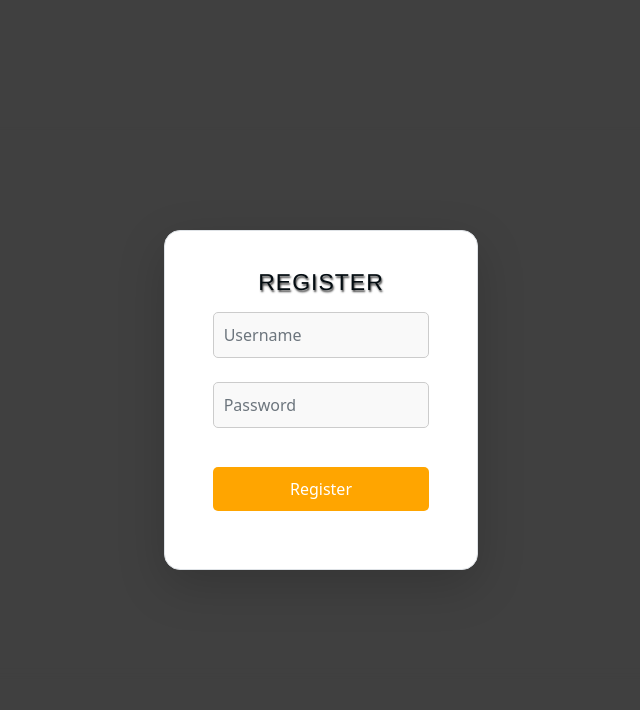
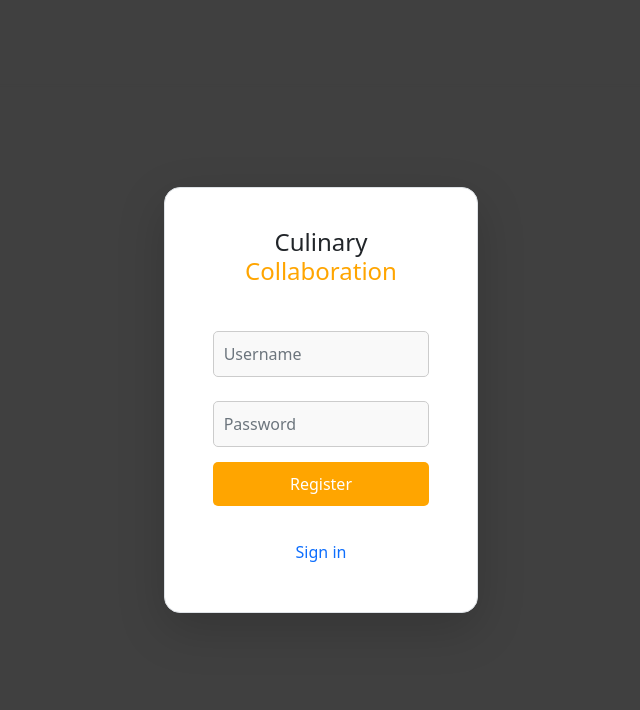
Before and after one commit to dominic-myb/recipe-book, a PHP site: page /register.php in a window 1280 px wide. Shown: the top 710 px of the page, without its empty margins (319-959 px from the left). Run offline with PHP 8.4, Linux system fonts and the light colour scheme.

Commit message:
change colors

```diff
--- a/register.php
+++ b/register.php
@@ -14,23 +14,24 @@ include("app/includes/html/form.head.php");
 <body>
     <div class="container">
         <div class="d-flex col-12 flex-row flex-wrap align-items-center justify-content-center p-5">
-            <div
-                class="d-flex col-12 col-sm-8 col-lg-4 flex-wrap align-items-center justify-content-center border rounded-4 bg-white p-5 shadow-lg">
+            <div class="d-flex col-12 col-sm-8 col-lg-4 flex-wrap align-items-center justify-content-center border rounded-4 bg-white p-5 shadow-lg">
+                <h4 style="width: 100%; margin-bottom: 5vh; margin-top: -1vh;">Culinary <span style="color: orange;">Collaboration</span></h4>
                 <form id="register-form" method="post">
-                    <h3><?php echo $title;?></h3>
                     <div class="form-group mb-4">
                         <input type="text" class="form-control" name="username" id="username" placeholder="Username" required>
                     </div>
                     <div class="form-group">
                         <input type="password" class="form-control" name="password" id="password" placeholder="Password" required>
                     </div>
-                    <div style="margin-y:0.5rem;">&nbsp</div>
-                    <button type="submit" id="register-btn" class="btn btn-primary btn-block"><?php echo $title;?></button>
+                    <button type="submit" id="register-btn" class="btn btn-primary btn-block"><?php echo $title; ?></button>
+                    <div class="link-container">
+                        <a href="login.php">Sign in</a>
+                    </div>
                 </form>
             </div>
         </div>
     </div>
-<?php include("app/includes/html/form.foot.php"); ?>
+    <?php include("app/includes/html/form.foot.php"); ?>
 </body>
 
 </html>
```
